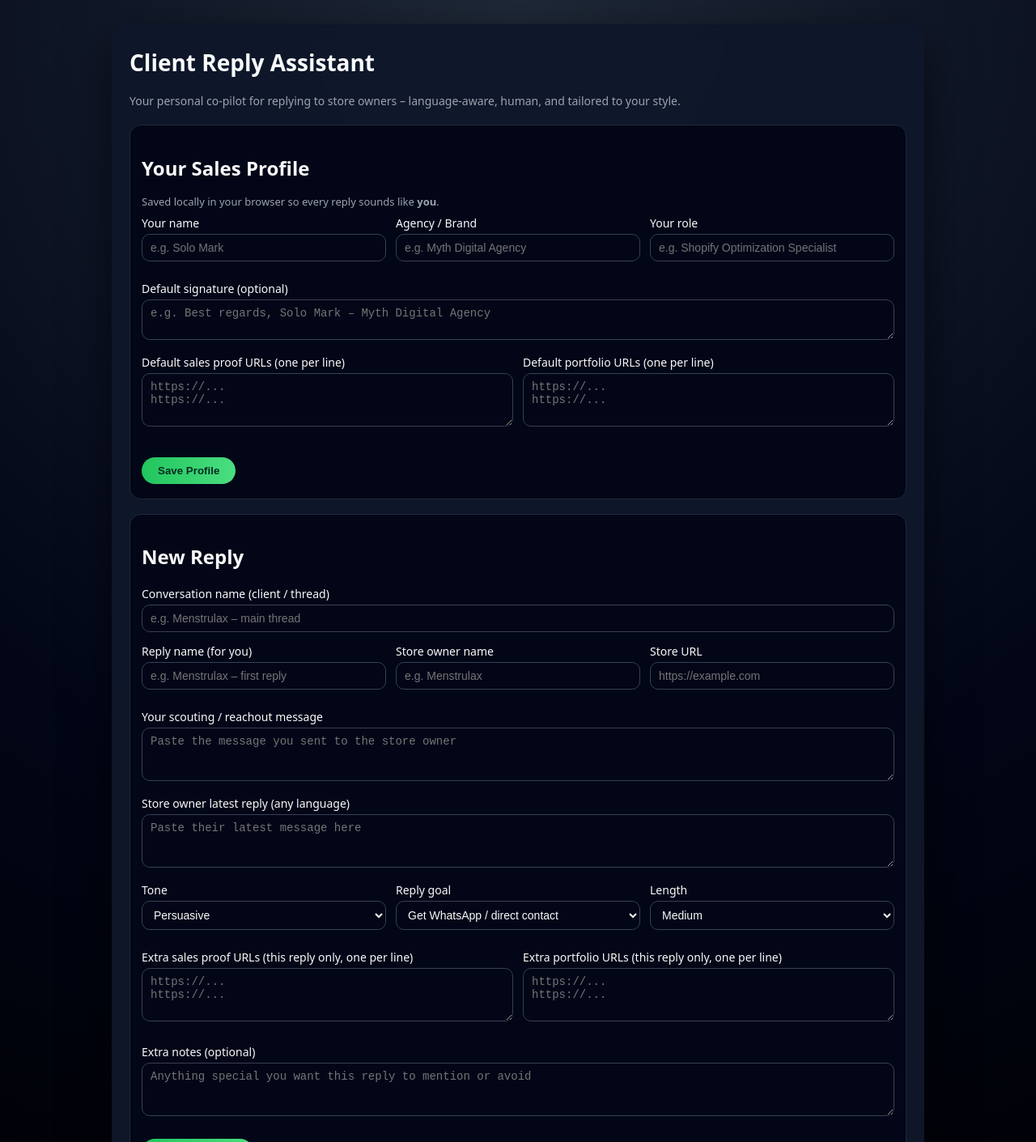
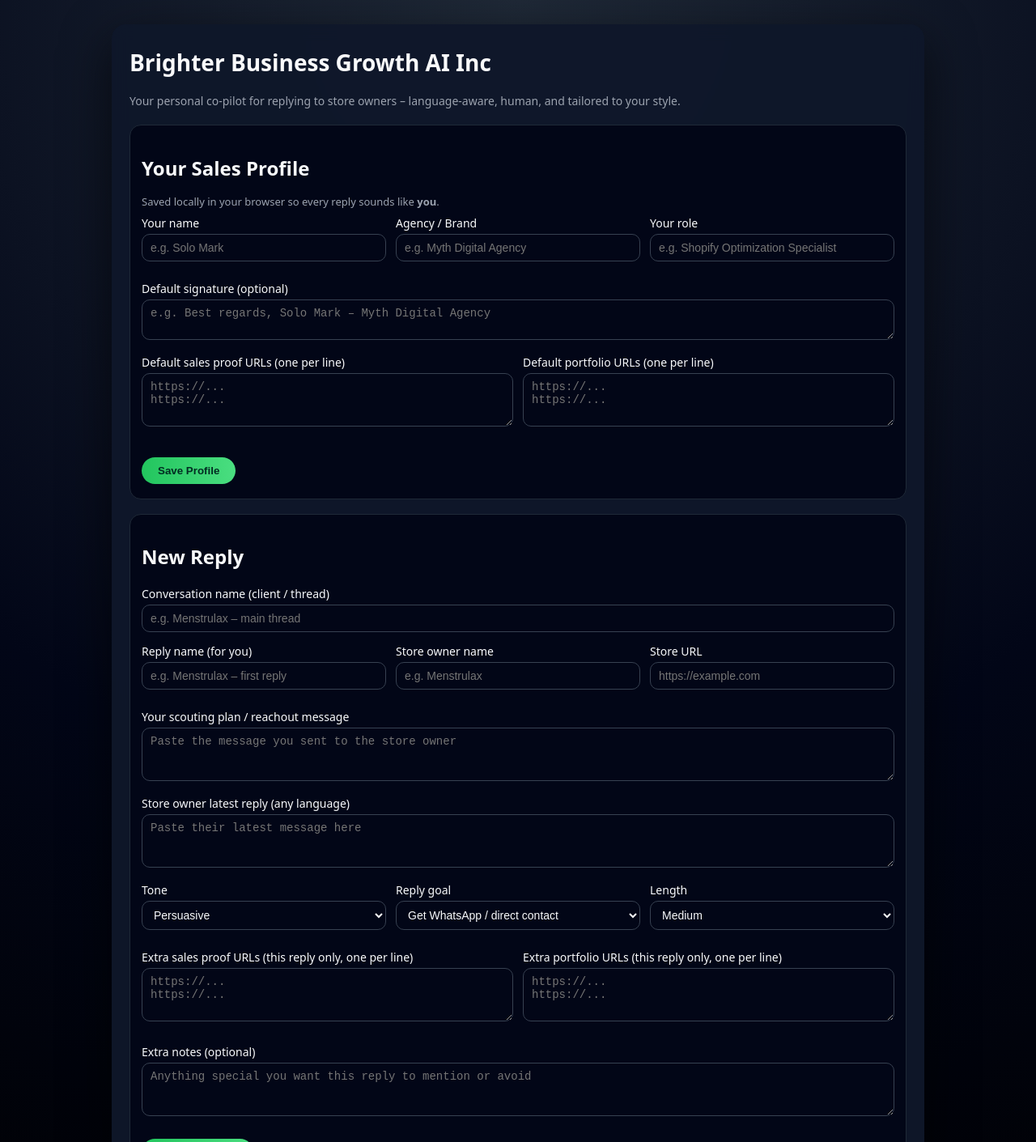
Before and after one commit to dynamicsalesagency/reply-ai-assistant, a website: page public/index.html in a window 1280 px wide. Shown: the top 1411 px of the page at 81% size. Drawn offline with Linux system fonts and the light colour scheme.

Commit message:
Update index.html

```diff
--- a/public/index.html
+++ b/public/index.html
@@ -2,13 +2,13 @@
 <html lang="en">
 <head>
   <meta charset="UTF-8" />
-  <title>Client Reply Assistant – Advanced</title>
+  <title>Brighter Business Growth– Advanced</title>
   <meta name="viewport" content="width=device-width, initial-scale=1" />
   <link rel="stylesheet" href="style.css" />
 </head>
 <body>
   <div class="container">
-    <h1>Client Reply Assistant</h1>
+    <h1>Brighter Business Growth AI Inc</h1>
     <p class="subtitle">
       Your personal co-pilot for replying to store owners – language-aware, human, and tailored to your style.
     </p>
@@ -79,7 +79,7 @@
       </div>
 
       <label>
-        Your scouting / reachout message
+        Your scouting plan / reachout message
         <textarea id="scoutingMessage" rows="3" placeholder="Paste the message you sent to the store owner"></textarea>
       </label>
 
```
